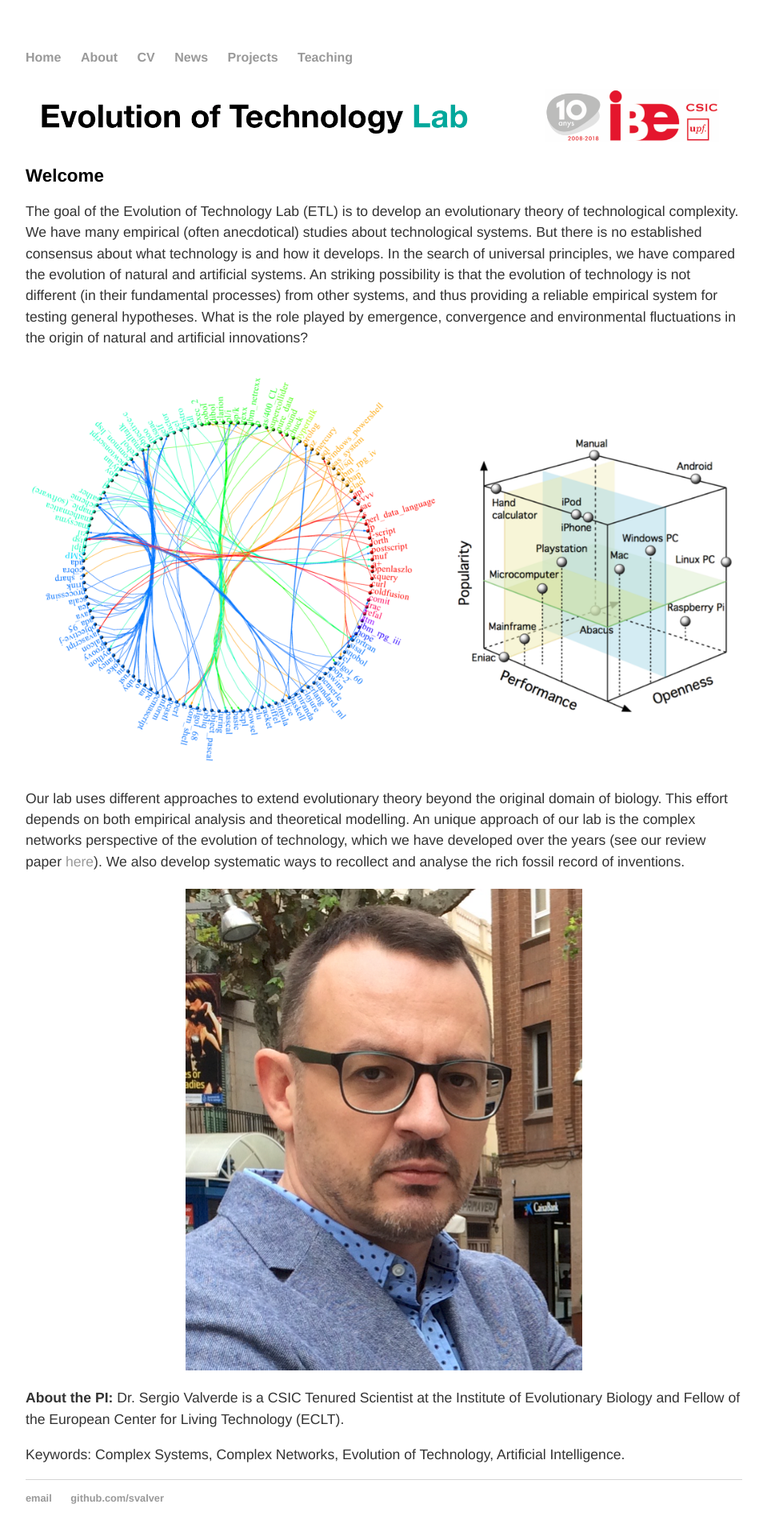
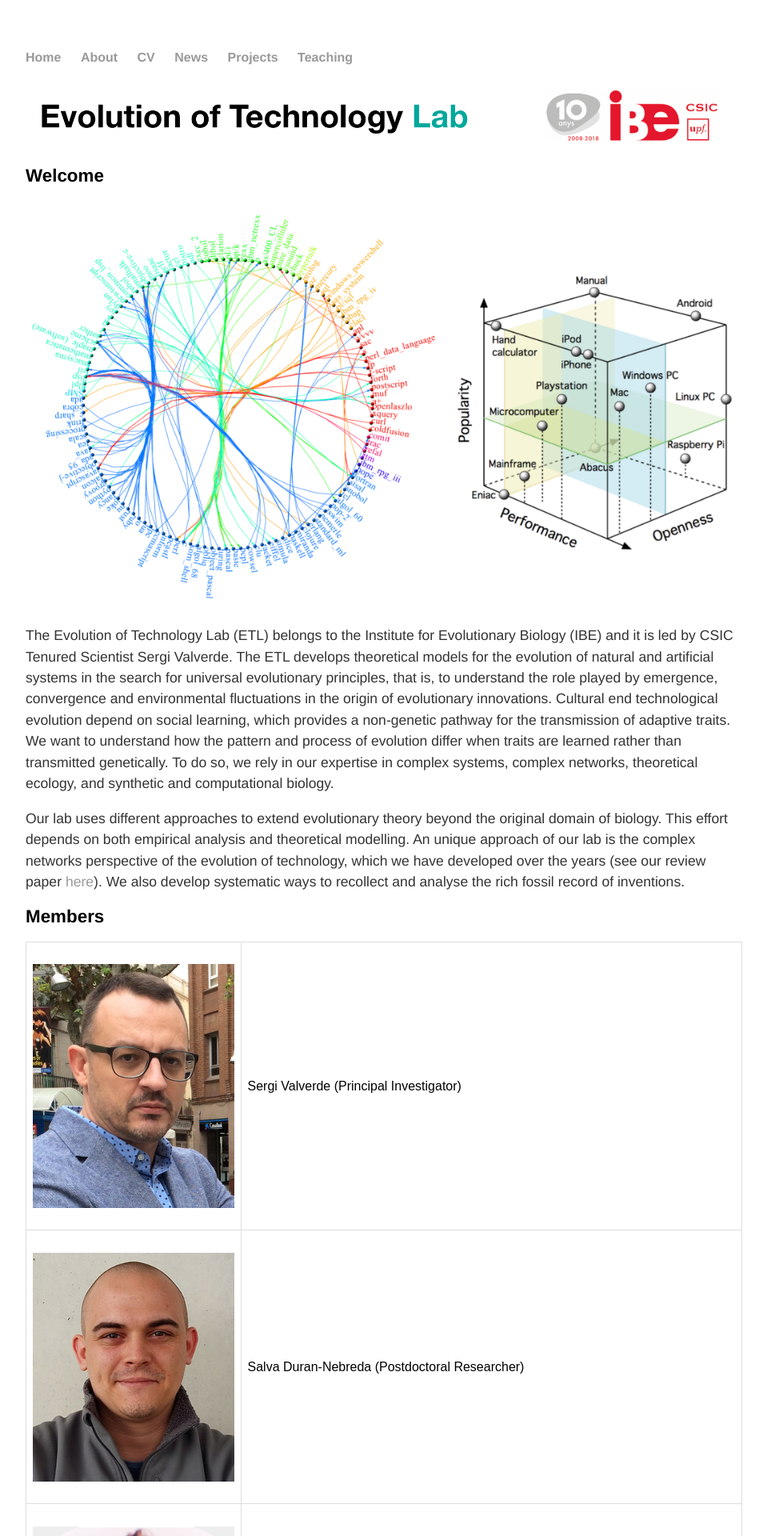
Before and after one commit to svalver/svalver.github.io, a Jekyll site: the page built from index.html, in a window 1280 px wide. Shown: the top 1920 px of the page at 80% size, without its empty margins (160-1119 px from the left). Built offline with Jekyll 4.4.1, drawn with Linux system fonts in a browser that asks for light colours; some of the changed text lies outside the part shown.

Commit message:
update web
Add information about Lab members

```diff
--- a/index.html
+++ b/index.html
@@ -11,25 +11,72 @@
     margin: 1.2em auto;
     max-width: 100%;
 }
+table {
+  font-family: arial, sans-serif;
+  border-collapse: collapse;
+}
+
+td, th {
+  border: 1px solid #dddddd;
+  text-align: left;
+  padding: 8px;
+}
 </style>
 <div class="main">
-
-
 <p><img src = "images/main_banner.png"/></p>
-
 
 <h2>Welcome</h2>
 
-<p> The goal of the Evolution of Technology Lab (ETL) is to develop an evolutionary theory of technological complexity.  We have many empirical (often anecdotical) studies about technological systems. But there is no established consensus about what technology is and how it develops. In the search of universal principles, we have compared the evolution of natural and artificial systems. An striking possibility is that the evolution of technology is not different (in their fundamental processes) from other systems, and thus providing a reliable empirical system for testing general hypotheses. What is the role played by emergence, convergence and environmental fluctuations in the origin of natural and artificial innovations? </p>
-
 <p><img src = "images/phylogeny_morphospace.png"/></p>
 
-    <p>Our lab uses different approaches to extend evolutionary theory beyond the original domain of biology.  This effort depends on both empirical analysis and theoretical modelling.  An unique approach of our lab is the complex networks perspective of the evolution of technology, which we have developed over the years (see our review paper <a href="http://rstb.royalsocietypublishing.org/content/371/1701/20150450">here</a>). We also develop systematic ways to recollect and analyse the rich fossil record of inventions. </p>
+ <p> The Evolution of Technology Lab (ETL) belongs to the Institute for Evolutionary Biology (IBE) and it is led by CSIC Tenured Scientist Sergi Valverde. The ETL develops theoretical models for the evolution of natural and artificial systems in the search for universal evolutionary principles, that is, to understand the role played by emergence, convergence and environmental fluctuations in the origin of evolutionary innovations. Cultural end technological evolution depend on social learning, which provides a non-genetic pathway for the transmission of adaptive traits.  We want to understand how the pattern and process of evolution differ when traits are learned rather than transmitted genetically.  To do so, we rely in our expertise in complex systems, complex networks, theoretical ecology, and synthetic and computational biology.</p>
 
-<p><img src = "images/sergi_valverde.png"/> <strong>About the PI:</strong> Dr. Sergio Valverde is a CSIC Tenured Scientist at the Institute of Evolutionary Biology and Fellow of the European Center for Living Technology (ECLT).</p>
+<p>Our lab uses different approaches to extend evolutionary theory beyond the original domain of biology.  This effort depends on both empirical analysis and theoretical modelling.  An unique approach of our lab is the complex networks perspective of the evolution of technology, which we have developed over the years (see our review paper <a href="http://rstb.royalsocietypublishing.org/content/371/1701/20150450">here</a>). We also develop systematic ways to recollect and analyse the rich fossil record of inventions. </p>
+
+
+
+<h2>Members</h2>
+<table style="width:100%">
+<tr>
+    <td style="width:30%"><img src = "images/sergi_valverde.png"  style="float:center;"/></td>
+    <td>Sergi Valverde (Principal Investigator)</td>
+</tr>
+<tr>
+    <td style="width:30%"><img src = "images/salva_duran.png"  style="float:center;"/></td>
+    <td>Salva Duran-Nebreda (Postdoctoral Researcher)</td>
+</tr>
+<tr>
+    <td style="width:30%"><img src = "images/miguel_roman.png"  style="float:center;"/></td>
+    <td>Miguel Roman Sánchez (Master Student)</td>
+</tr>
+<tr>
+    <td style="width:30%"><img src = "images/ivan_ortiz.png"  style="float:center;"/></td>
+    <td>Ivan Ortiz Sánchez (Undergraduate Student)</td>
+</tr>
+</table>
+
+<h2>External</h2>
+
+<table style="width:100%">
+<tr>
+    <td style="width:30%"><img src = "images/blai_vidiella.png"  style="float:center;"/></td>
+    <td>Blai Vidiella (Researcher)</td>
+</tr>
+</table>
+
+
+<h2>Alumni</h2>
+
+<table style="width:100%">
+<tr>
+    <td style="width:30%"><img src = "images/simon_carrignon.jpg"  style="float:center;"/></td>
+    <td>Simon Carrignon  (Former PhD Student)</td>
+</tr>
+</table>
+
 
 <p>
-Keywords: Complex Systems, Complex Networks, Evolution of Technology, Artificial Intelligence.
+Keywords: Complex Systems, Complex Networks, Cultural Evolution, Ecological Networks, Artificial Life.
 </p>
 
 </div><!-- /.blurb -->
```
Also changed, not shown: about/index.html (+6 -7 lines), images/blai_vidiella.png (added), images/ivan_ortiz.png (added), images/miguel_roman.png (added), images/salva_duran.png (added), images/simon_carrignon.jpg (added), 1 other file.
